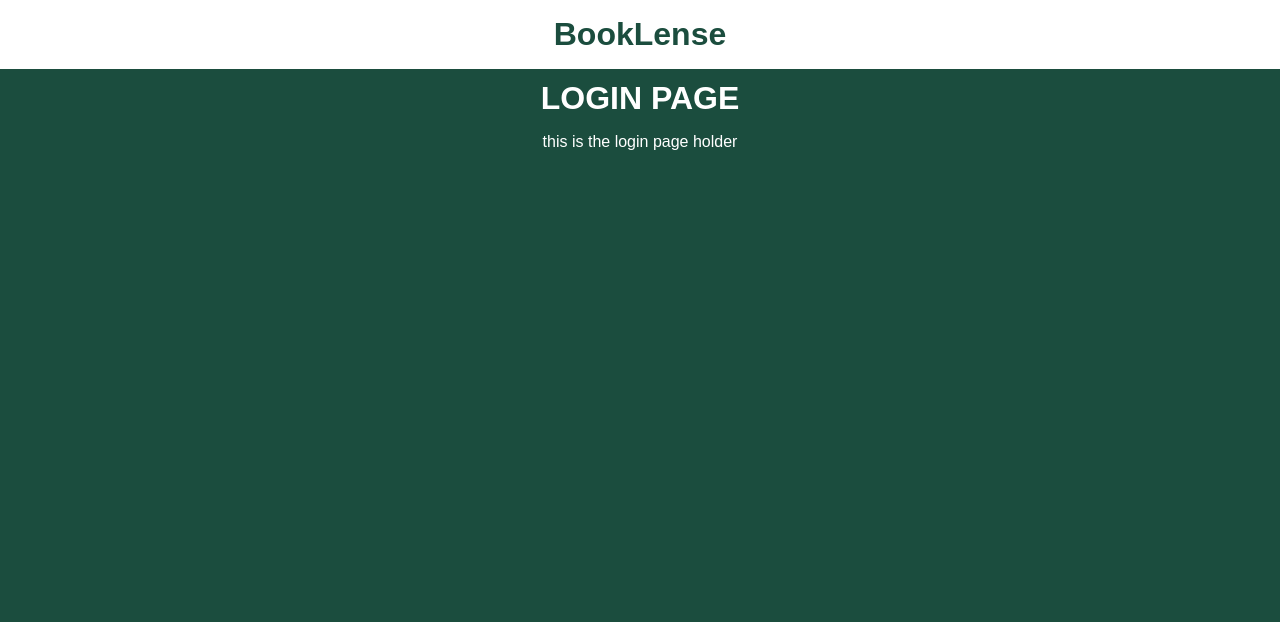
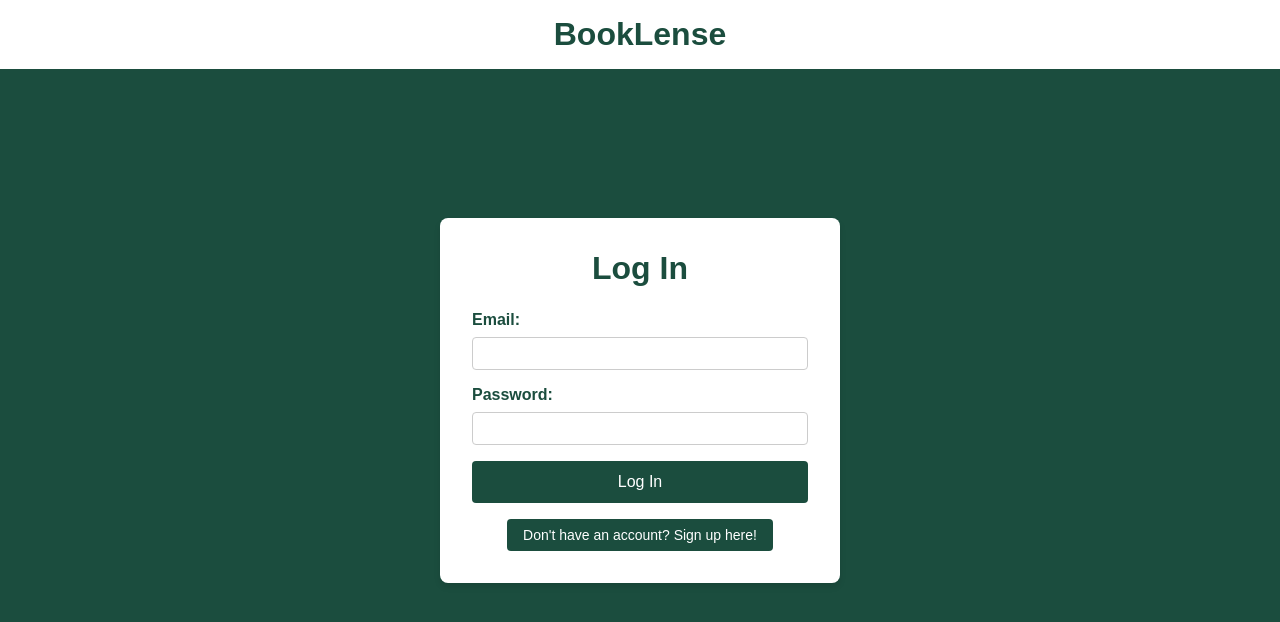
Before and after one commit to pjvalent/BookLens, a SvelteKit app in the folder frontend/: page /login in a window 1280 px wide. Shown: the top 622 px of the page. Built offline with nearby package versions, Linux system fonts and the light colour scheme.

Commit message:
Updated login page to actually be a login page. Added ability to parse jwt token out, storing locally for now but need to switch to http only cookies but I'm just doing this for now since I want to learn it, also I'm tired so I want to be done for the day

```diff
--- /dev/null
+++ b/frontend/src/lib/components/LoginForm.svelte
@@ -0,0 +1,144 @@
+<script lang="ts">
+    import { createEventDispatcher } from "svelte";
+    import { goto } from '$app/navigation'
+
+    let email: string = '';
+    let password: string = '';
+
+    export let error: string | null = null;
+
+    const dispatch = createEventDispatcher();
+
+    function handleSubmit(event: Event) {
+        event.preventDefault();
+        dispatch('submit', { email, password });
+    }
+
+    function goToSignUp() {
+        goto('/signup');
+    }
+</script>
+
+<style>
+    .login-form-container {
+      background-color: #ffffff;
+      color: #1b4d3e;
+      padding: 2rem;
+      border-radius: 8px;
+      box-shadow: 0 4px 6px rgba(0, 0, 0, 0.1);
+      width: 100%;
+      max-width: 400px;
+    }
+
+    h1 {
+      text-align: center;
+      margin-bottom: 1.5rem;
+    }
+
+    form div {
+      margin-bottom: 1rem;
+    }
+
+    label {
+      display: block;
+      margin-bottom: 0.5rem;
+      font-weight: bold;
+    }
+
+    input {
+      width: 100%;
+      padding: 0.5rem;
+      border: 1px solid #ccc;
+      border-radius: 4px;
+    }
+
+    input:focus {
+      outline: none;
+      border-color: #1b4d3e;
+    }
+
+    input:hover {
+      border-color: #1b4d3e;
+    }
+
+    button {
+      width: 100%;
+      padding: 0.75rem;
+      background-color: #1b4d3e;
+      color: #ffffff;
+      border: none;
+      border-radius: 4px;
+      font-size: 1rem;
+      cursor: pointer;
+    }
+
+    button:hover {
+      background-color: #166a52;
+    }
+
+    button:focus,
+    button:active {
+      outline: none;
+      background-color: #145a45;
+    }
+
+    .error-message {
+      color: #ff4d4d;
+      margin-bottom: 1rem;
+      text-align: center;
+    }
+
+    .signup-button {
+    width: auto;
+    padding: 0.5rem 1rem;
+    background-color: #1b4d3e;
+    color: #ffffff;
+    border: none;
+    border-radius: 4px;
+    font-size: 0.875rem;
+    cursor: pointer;
+    display: block;
+    margin: 1rem auto 0;
+    text-align: center;
+  }
+
+  .signup-button:hover {
+    background-color: #166a52;
+  }
+
+  </style>
+
+  <div class="login-form-container">
+    <h1>Log In</h1>
+
+    {#if error}
+      <p class="error-message">{error}</p>
+    {/if}
+
+    <form on:submit={handleSubmit}>
+      <div>
+        <label for="email">Email:</label>
+        <input
+          id="email"
+          name="email"
+          type="email"
+          bind:value={email}
+          required
+        />
+      </div>
+
+      <div>
+        <label for="password">Password:</label>
+        <input
+          id="password"
+          name="password"
+          type="password"
+          bind:value={password}
+          required
+          />
+      </div>
+
+      <button type="submit">Log In</button>
+      <button type="button" class="signup-button" on:click={goToSignUp}>Don't have an account? Sign up here!</button>
+    </form>
+  </div>
--- /dev/null
+++ b/frontend/src/lib/stores/authToken.ts
@@ -0,0 +1,35 @@
+import { writable } from 'svelte/store';
+
+function createAuthTokenStore() {
+  const { subscribe, set } = writable<string | null>(null);
+
+  return {
+    subscribe,
+    set: (token: string | null) => {
+      set(token);
+      if (typeof window !== 'undefined') {
+        if (token) {
+          localStorage.setItem('authToken', token);
+        } else {
+          localStorage.removeItem('authToken');
+        }
+      }
+    },
+    initialize: () => {
+      if (typeof window !== 'undefined') {
+        const token = localStorage.getItem('authToken');
+        if (token) {
+          set(token);
+        }
+      }
+    },
+    clear: () => {
+      set(null);
+      if (typeof window !== 'undefined') {
+        localStorage.removeItem('authToken');
+      }
+    },
+  };
+}
+
+export const authToken = createAuthTokenStore();
--- a/frontend/src/routes/+layout.svelte
+++ b/frontend/src/routes/+layout.svelte
@@ -1,7 +1,12 @@
 <!-- src/routes/+layout.svelte -->
 <script lang="ts">
     import Header from '$lib/components/Header.svelte';
+    import { onMount } from 'svelte';
+    import { authToken } from '$lib/stores/authToken';
     export let data;
+    onMount(() => {
+    authToken.initialize();
+  });
   </script>
 
   <style>
--- a/frontend/src/routes/login/+page.svelte
+++ b/frontend/src/routes/login/+page.svelte
@@ -1,25 +1,60 @@
+<script lang="ts">
+  import SignupForm from '$lib/components/LoginForm.svelte';
+  import { goto } from '$app/navigation';
+  import { authToken } from '$lib/stores/authToken';
+
+  let error: string | null = null;
+
+  async function handleLogin(event: CustomEvent) {
+    const { email, password } = event.detail;
+    error = null;
+
+    try {
+      const response = await fetch('http://localhost:8080/v1/login', {
+        method: 'POST',
+        headers: {
+          'Content-Type': 'application/json',
+        },
+        body: JSON.stringify({
+          email: email,
+          password: password,
+        }),
+      });
+
+      if (!response.ok) {
+        const errorData = await response.json();
+        throw new Error(errorData.message || 'Failed to log in');
+      }
+
+      // Parse the response to get the token
+      const data = await response.json();
+      const token = data.token;
+
+      // Store the token
+      authToken.set(token);
+
+
+      goto('/welcome');
+    } catch (err) {
+      error = (err as Error).message;
+    }
+  }
+</script>
+
+
+
+
+
 <style>
-    .login-page {
-      display: flex;
-      flex-direction: column;
-      align-items: center;
-      padding: 2rem;
-    }
+  .login-page-container {
+    display: flex;
+    justify-content: center;
+    align-items: center;
+    min-height: 100vh;
+    padding: 1rem;
+  }
+</style>
 
-    h1 {
-      color: #ffffff; /* Dark green */
-      margin-bottom: 1rem;
-      text-align: center;
-      padding-top: 3rem;
-    }
-
-    p {
-      margin-bottom: 2rem;
-    }
-
-  </style>
-
-  <div class="login-page">
-    <h1>LOGIN PAGE</h1>
-    <p> this is the login page holder</p>
+  <div class="login-page-container">
+    <SignupForm {error} on:submit={handleLogin} />
   </div>
```
